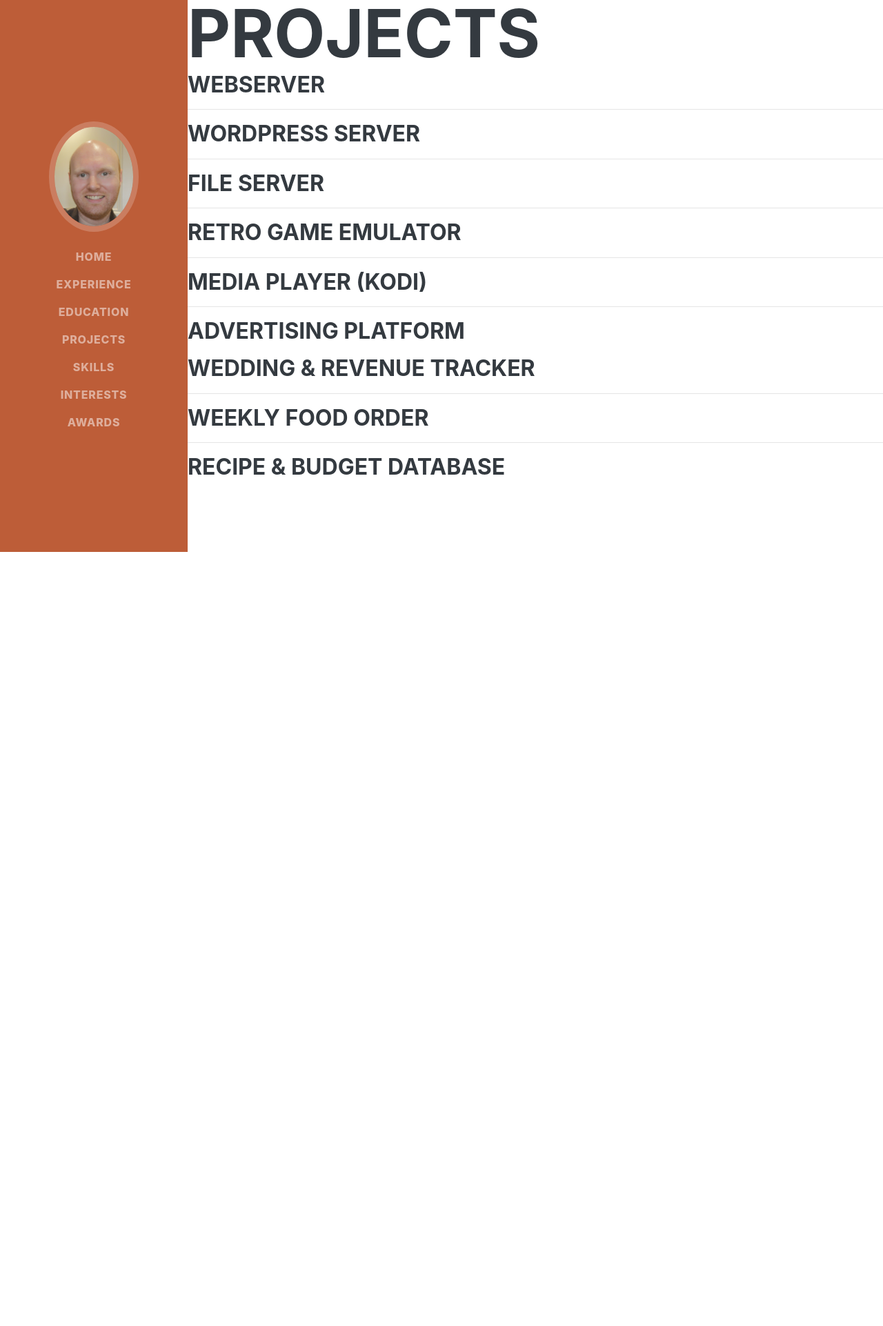
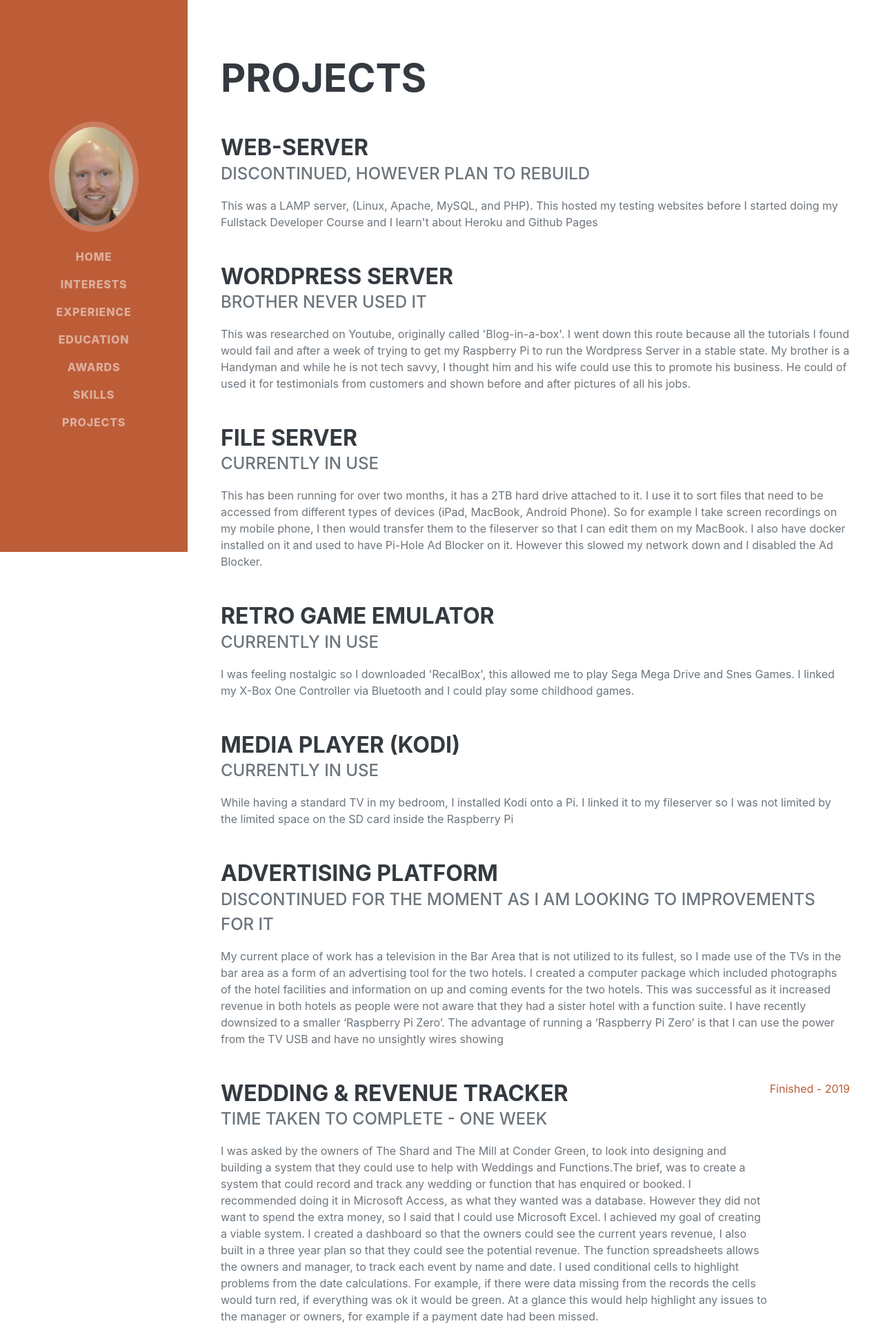
Before and after one commit to jjackson19862017/SJJCv, a Flask app: page /projects in a window 1280 px wide. Shown: the top 1922 px of the page at 69% size. Before the commit the page ends 800 px from the top, so only its background shows below. Run offline with Flask 2, Linux system fonts and the light colour scheme; some libraries are stand-ins or nearby versions; some web fonts are replaced.

Commit message:
Updated Awards and Projects and Json Files.

```diff
--- a/app.py
+++ b/app.py
@@ -36,10 +36,8 @@ def education():
 	with open("data/education.json", "r") as json_data:
 		educ = json.load(json_data)
 	""" Access Further education json file """
-	furtEduc = []
-	with open("data/further.json", "r") as json_data:
-		furtEduc = json.load(json_data)
-	return render_template("education.html", page_title="Education", educ=educ, furtEduc=furtEduc)
+
+	return render_template("education.html", page_title="Education", educ=educ)
 
 @app.route('/skills')
 def skills():
@@ -51,7 +49,10 @@ def interests():
 
 @app.route('/awards')
 def awards():
-	return render_template("awards.html", page_title="Work Experience")
+	furtEduc = []
+	with open("data/further.json", "r") as json_data:
+		furtEduc = json.load(json_data)
+	return render_template("awards.html", page_title="Work Experience", furtEduc=furtEduc)
 
 
 
--- a/data/piProjects.json
+++ b/data/piProjects.json
@@ -1,31 +1,31 @@
 [{
-        "build": "Webserver",
-        "description": "",
-        "status": ""
+        "build": "Web-server",
+        "description": "This was a LAMP server, (Linux, Apache, MySQL, and PHP).  This hosted my testing websites before I started doing my Fullstack Developer Course and I learn't about Heroku and Github Pages",
+        "status": "Discontinued, however plan to rebuild"
     },
     {
         "build": "Wordpress Server",
-        "description": "",
-        "status": ""
+        "description": "This was researched on Youtube, originally called 'Blog-in-a-box'.  I went down this route because all the tutorials I found would fail and after a week of trying to get my Raspberry Pi to run the Wordpress Server in a stable state.  My brother is a Handyman and while he is not tech savvy, I thought him and his wife could use this to promote his business.  He could of used it for testimonials from customers and shown before and after pictures of all his jobs.",
+        "status": "Brother never used it"
     },
     {
         "build": "File Server",
-        "description": "",
-        "status": ""
+        "description": "This has been running for over two months, it has a 2TB hard drive attached to it.  I use it to sort files that need to be accessed from different types of devices (iPad, MacBook, Android Phone).  So for example I take screen recordings on my mobile phone, I then would transfer them to the fileserver so that I can edit them on my MacBook.  I also have docker installed on it and used to have Pi-Hole Ad Blocker on it.  However this slowed my network down and I disabled the Ad Blocker.",
+        "status": "Currently in use"
     },
     {
         "build": "Retro Game Emulator",
-        "description": "",
-        "status": ""
+        "description": "I was feeling nostalgic so I downloaded 'RecalBox', this allowed me to play Sega Mega Drive and Snes Games.  I linked my X-Box One Controller via Bluetooth and I could play some childhood games.",
+        "status": "Currently in use"
     },
     {
         "build": "Media Player (KODI)",
-        "description": "",
-        "status": ""
+        "description": "While having a standard TV in my bedroom, I installed Kodi onto a Pi.  I linked it to my fileserver so I was not limited by the limited space on the SD card inside the Raspberry Pi",
+        "status": "Currently in use"
     },
     {
         "build": "Advertising Platform",
-        "description": "",
-        "status": ""
+        "description": "My current place of work has a television in the Bar Area that is not utilized to its fullest, so I made use of the TVs in the bar area as a form of an advertising tool for the two hotels. I created a computer package which included photographs of the hotel facilities and information on up and coming events for the two hotels.  This was successful as it increased revenue in both hotels as people were not aware that they had a sister hotel with a function suite. I have recently downsized to a smaller ‘Raspberry Pi Zero’. The advantage of running a ‘Raspberry Pi Zero’ is that I can use the power from the TV USB and have no unsightly wires showing",
+        "status": "Discontinued for the moment as I am looking to improvements for it"
     }
 ]
--- a/data/programs.json
+++ b/data/programs.json
@@ -1,19 +1,19 @@
 [{
         "programTitle": "Wedding & Revenue Tracker",
-        "programDescription": "",
-        "completed": "",
-        "timeTaken": ""
+        "programDescription": "I was asked by the owners of The Shard and The Mill at Conder Green, to look into designing and building a system that they could use to help with Weddings and Functions.The brief, was to create a system that could record and track any wedding or function that has enquired or booked. I recommended doing it in Microsoft Access, as what they wanted was a database. However they did not want to spend the extra money, so I said that I could use Microsoft Excel. I achieved my goal of creating a viable system. I created a dashboard so that the owners could see the current years revenue, I also built in a three year plan so that they could see the potential revenue. The function spreadsheets allows the owners and manager, to track each event by name and date. I used conditional cells to highlight problems from the date calculations. For example, if there were data missing from the records the cells would turn red, if everything was ok it would be green. At a glance this would help highlight any issues to the manager or owners, for example if a payment date had been missed.",
+        "completed": "2019",
+        "timeTaken": "One week"
     },
     {
         "programTitle": "Weekly Food Order",
-        "programDescription": "",
-        "completed": "",
-        "timeTaken": ""
+        "programDescription": "While I was going about my usual activity, I noticed one day that the Manager of a Kitchen prints out a Microsoft Access Report to tell his kitchen employees how many of what product to send to which building. I thought I could improve this report by adding more details onto the report to make people collecting the food easier. I offered to look at a Database he had written with limited knowledge, however I had limited knowledge of Microsoft Access myself. I had an idea to create a database from stratch, so I designed a database on paper and then converted that into a working database.  I started developing the database, with learning new things all the time. For example I created fifty-six reports in the beginning, but I found it very time consuming to change each report, when I wanted to change something. My solution to this was to create a reports for lunch and one for tea. I then created a switchboard with buttons and a macro written in Visual Basic. Each button would pass parameters, to the new report. For example, if you clicked the button that said 'Week One Monday Lunch', it would open a report that showed you Week One Monday Lunch. This also fixed a bug that was found in Microsoft Access that doesn't always update report information. After I completed the basic database and it was functional, I started upgrading it using Macros and Visual Basic to automate and make a better UI.",
+        "completed": "2010",
+        "timeTaken": "One month for the prototype, another month for improvements"
     },
     {
         "programTitle": "Recipe & Budget Database",
-        "programDescription": "",
-        "completed": "",
-        "timeTaken": ""
+        "programDescription": "While working on 'Weekly Food Order' database, I was asked to generate another database.  This one was for recipes and costings. Recipes went missing and were written down, so the Manager wanted somewhere where he could print them out if needed. The second function of this was to cost the recipe.  So he could see how much, for example a 'Chicken Curry Dish' would cost to make for say 400 people. He could then see how much he had to spend. So I had to take information from the supplier and put it into a table, and then use the data from the recipes to work out a costing total.",
+        "completed": "2010",
+        "timeTaken": "One week"
     }
 ]
--- a/templates/base.html
+++ b/templates/base.html
@@ -30,12 +30,13 @@
             <div class="collapse navbar-collapse" id="navbarSupportedContent">
                 <ul class="navbar-nav">
                     <li class="nav-item"><a class="nav-link js-scroll-trigger" href="{{ url_for('index') }}">Home</a></li>
+                    <li class="nav-item"><a class="nav-link js-scroll-trigger" href="{{ url_for('interests') }}">Interests</a></li>
                     <li class="nav-item"><a class="nav-link js-scroll-trigger" href="{{ url_for('experience') }}">Experience</a></li>
                     <li class="nav-item"><a class="nav-link js-scroll-trigger" href="{{ url_for('education') }}">Education</a></li>
+                    <li class="nav-item"><a class="nav-link js-scroll-trigger" href="{{ url_for('awards') }}">Awards</a></li>
+                    <li class="nav-item"><a class="nav-link js-scroll-trigger" href="{{ url_for('skills') }}">Skills</a></li>
                     <li class="nav-item"><a class="nav-link js-scroll-trigger" href="{{ url_for('projects') }}">Projects</a></li>
-                    <li class="nav-item"><a class="nav-link js-scroll-trigger" href="{{ url_for('skills') }}">Skills</a></li>
-                    <li class="nav-item"><a class="nav-link js-scroll-trigger" href="{{ url_for('interests') }}">Interests</a></li>
-                    <li class="nav-item"><a class="nav-link js-scroll-trigger" href="{{ url_for('awards') }}">Awards</a></li>
+
                 </ul>
             </div>
         </nav>
--- a/templates/projects.html
+++ b/templates/projects.html
@@ -1,26 +1,32 @@
 {% extends 'base.html' %}
 {% block title %}
-    Contact Us
+    My Projects
 {% endblock title %}
 {% block content %}
-<h1>{{ page_title }}</h1>
-{% for pis in piProjects %}
-<h3>{{pis.build}}</h3>
-<p>{{pis.description}}</p>
-<p>{{pis.status}}</p>
+<section class="resume-section" id="education">
+    <div class="resume-section-content">
+        <h2 class="mb-5">{{ page_title }}</h2>
+        {% for pis in piProjects %}
+        <div class="d-flex flex-column flex-md-row justify-content-between mb-5">
+            <div class="flex-grow-1">
+                <h3 class="mb-0">{{ pis.build }}</h3>
+                <div class="subheading mb-3">{{ pis.status }}</div>
+                <div> {{pis.description}}</div>
+            </div>
+        </div>
+        {% endfor %}
 
-{% if loop.index != loop.length%}
-<hr> <!-- Horizontal Rule -->
-{% endif %}
-{% endfor %}
-{% for prog in programs %}
-<h3>{{prog.programTitle}}</h3>
-<p>{{prog.programDescription}}</p>
-<p>{{prog.completed}}</p>
-<p>{{prog.timeTaken}}</p>
-
-{% if loop.index != loop.length%}
-<hr> <!-- Horizontal Rule -->
-{% endif %}
-{% endfor %}
+        {% for prog in programs %}
+        <div class="d-flex flex-column flex-md-row justify-content-between mb-5">
+            <div class="flex-grow-1">
+                <h3 class="mb-0">{{prog.programTitle}}</h3>
+                <div class="subheading mb-3">Time taken to complete - {{prog.timeTaken}}</div>
+                <div> {{prog.programDescription}}</div>
+            </div>
+            <div class="flex-shrink-0"><span class="text-primary">Finished -  {{prog.completed}}</span></div>
+        </div>
+        {% endfor %}
+    </div>
+</section>
+<hr class="m-0" />
 {% endblock content %}
```
Also changed, not shown: templates/awards.html (+3 -20 lines), README.md, 2 other files.
